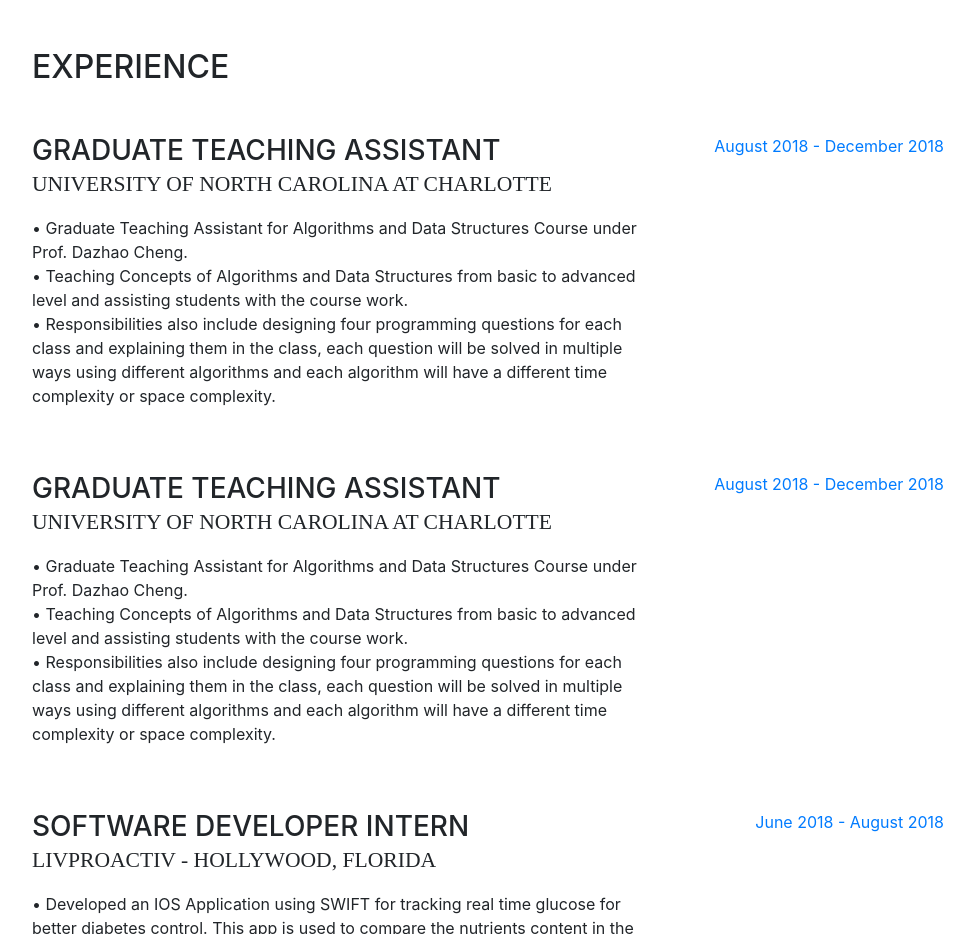
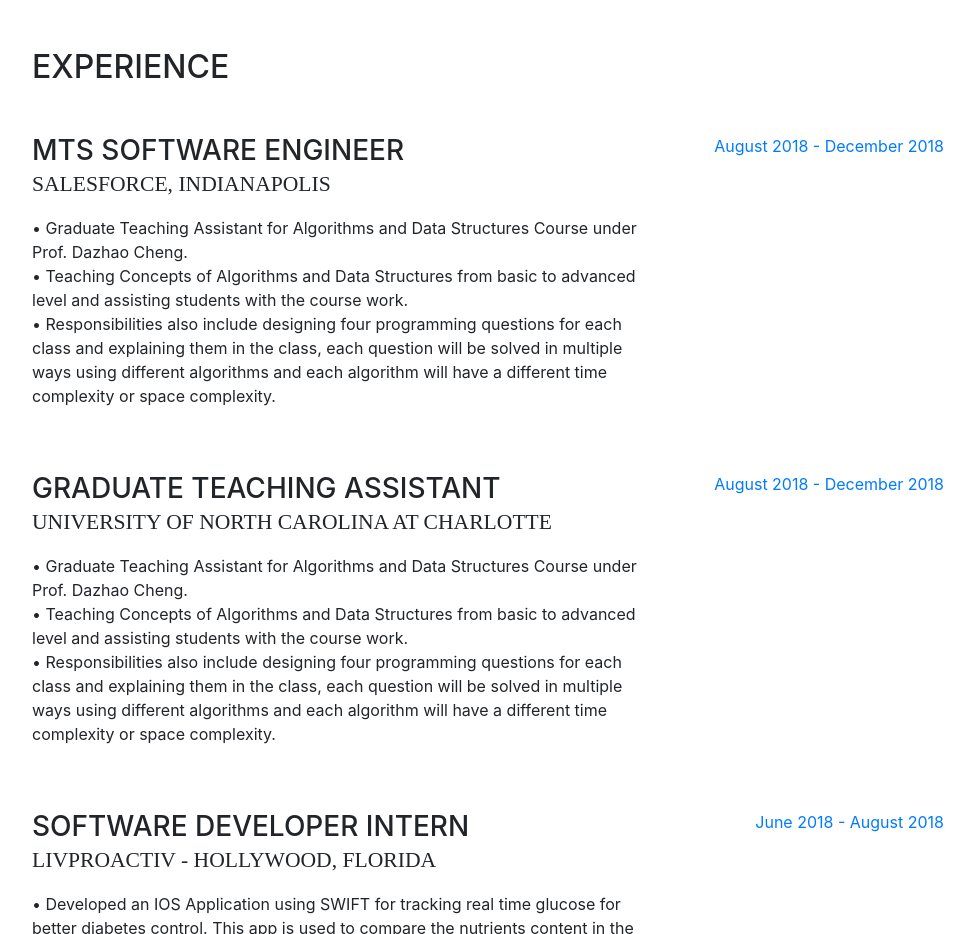
Before and after one commit to Narahari-Battala/Narahari-Battala.github.io, a website with bundled scripts: page index.html in a window 1280 px wide. Shown: the part 800-1734 px from the top of the page, without its empty margins (288-1262 px from the left). Built offline with nearby package versions, Linux system fonts and the light colour scheme; a web font is replaced by a local one.

Commit message:
Update index.html

```diff
--- a/index.html
+++ b/index.html
@@ -120,8 +120,8 @@
 
 		<div class="resume-item d-flex flex-column flex-md-row mb-5">
           <div class="resume-content mr-auto">
-            <h3 class="mb-0">Graduate Teaching Assistant</h3>
-            <div class="subheading mb-3">University of North Carolina at Charlotte</div>
+            <h3 class="mb-0">MTS Software Engineer</h3>
+            <div class="subheading mb-3">Salesforce, Indianapolis</div>
             <p>• Graduate Teaching Assistant for Algorithms and Data Structures Course under Prof. Dazhao Cheng. <br/>• Teaching
               Concepts of Algorithms and Data Structures from basic to advanced level and assisting students with the course
               work. <br/>• Responsibilities also include designing four programming questions for each class and explaining
```
